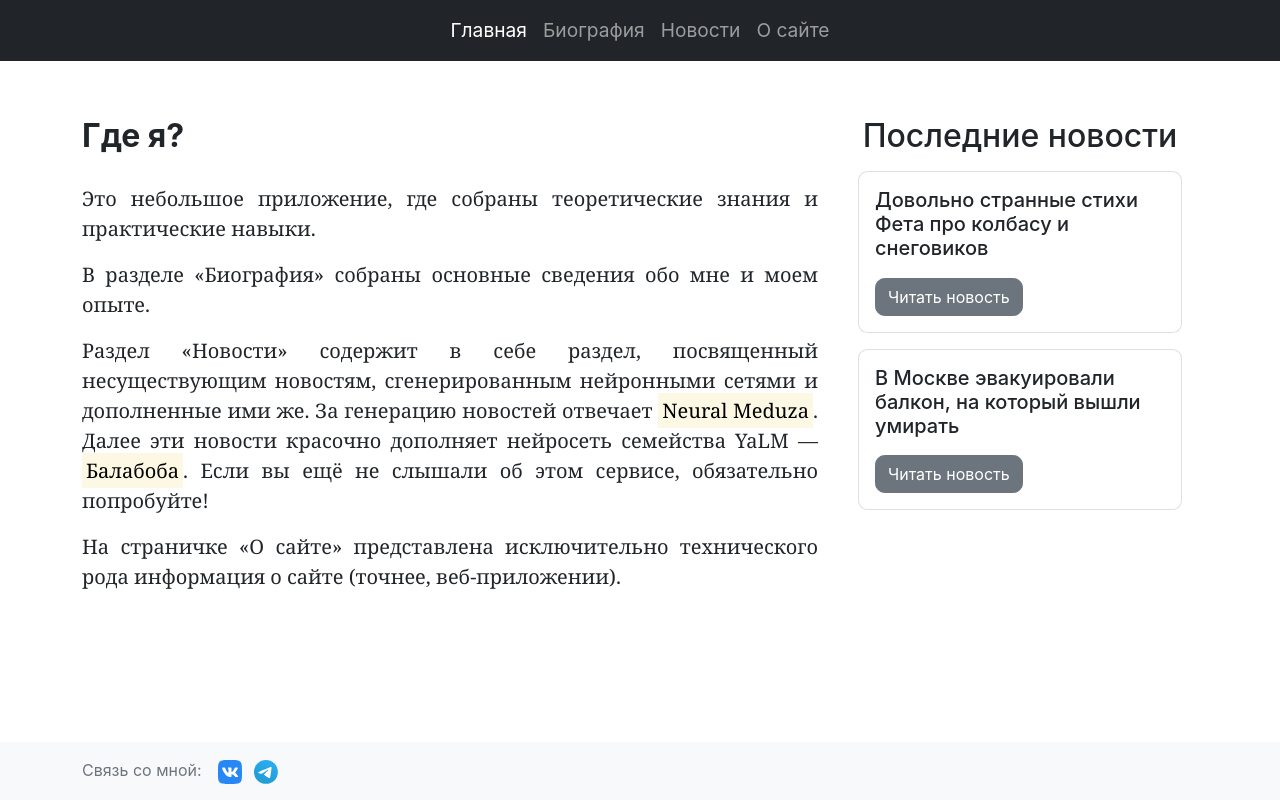
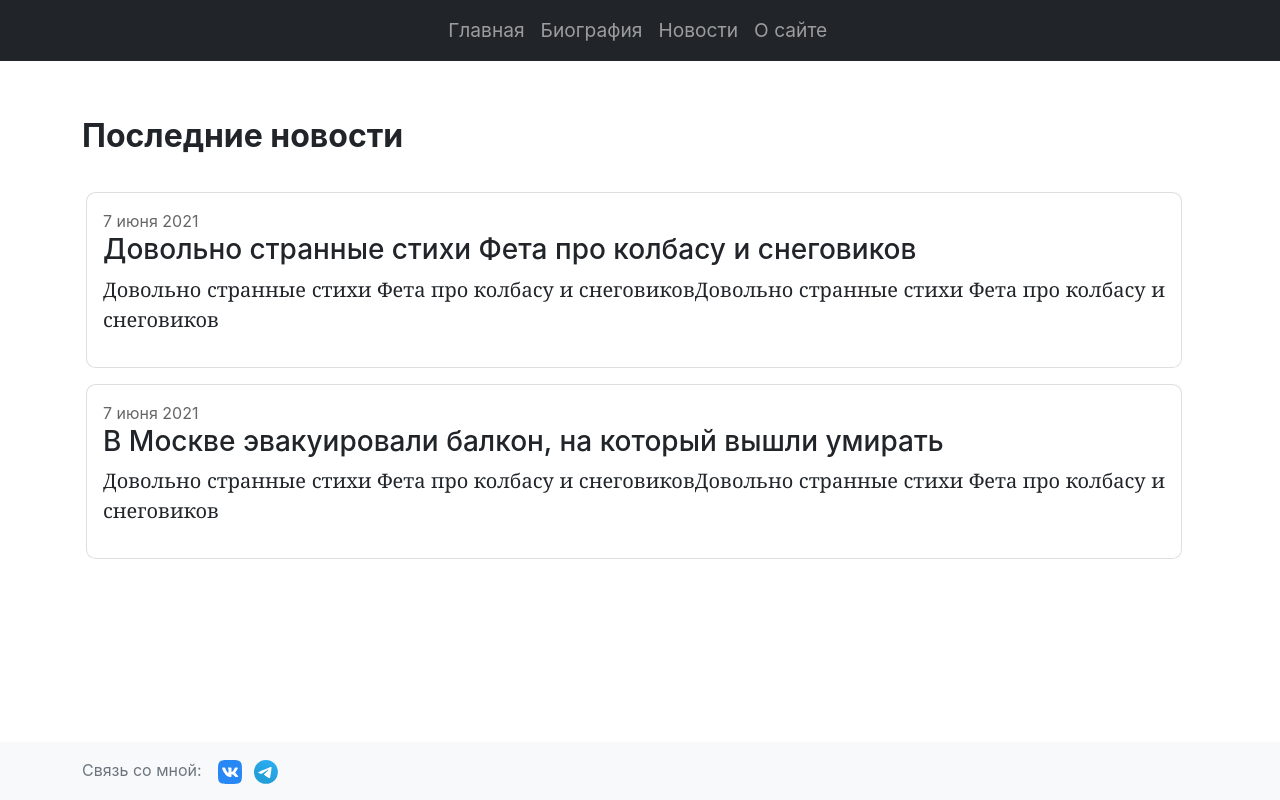
Before and after one commit to KIttojo/portfolio, a React (Create React App) app: page /news in a window 1280 px wide. Built offline with nearby package versions, Linux system fonts and the light colour scheme.

Commit message:
Added new pages via routers

```diff
--- a/src/App.css
+++ b/src/App.css
@@ -49,3 +49,7 @@
 .footer-icons {
   display: inline;
 }
+
+time {
+  color: #666;
+}
--- a/src/App.js
+++ b/src/App.js
@@ -1,45 +1,62 @@
 import React from 'react';
 import './App.css';
 
-import News from './News';
-import Header from './Header';
-import Footer from './Footer';
+import {BrowserRouter as Router, Switch, Route, Link} from 'react-router-dom';
+
+import NewsComp from './NewsPage';
+import Home from './Home';
+import Bio from './Bio';
+import About from './About';
+
+document.querySelectorAll("nav-link").forEach(item =>
+  item.addEventListener("click", () => item.classList.toggle("active"))
+);
+
 
 function App() {
   return (
     <div>
-      <Header />
-      <div className='container'>
-        <div className='row'>
-          <main className="col-8">
-            <h2 className="title"><strong>Где я?</strong></h2>
-            <article className="lead">
-              <p>
-                Это небольшое приложение, где собраны теоретические знания и практические навыки.
-              </p>
-              <p>
-                В разделе «Биография» собраны основные сведения обо мне и моем опыте.
-              </p>
-              <p>
-              Раздел «Новости» содержит в себе раздел, посвященный несуществующим новостям, сгенерированным нейронными сетями и дополненные ими же. За генерацию новостей отвечает <mark>Neural Meduza</mark>. Далее эти новости красочно дополняет нейросеть семейства YaLM — <mark>Балабоба</mark>. Если вы ещё не слышали об этом сервисе, обязательно попробуйте!
-              </p>
-              <p>
-              На страничке «О сайте» представлена исключительно технического рода информация о сайте (точнее, веб-приложении).
-              </p>
-            </article>
-          </main>
-          <aside className="col-4 news-react">
-            <div className="news-list">
-              <h2 className="news-title">Последние новости</h2>
-              <News />
+      <Router>
+        <header className="d-flex justify-content-center sticky-top bg-dark">
+        <nav className="navbar navbar-expand-md navbar-dark bg-dark">
+          <div className="container-fluid">
+            <button className="navbar-toggler" type="button" data-bs-toggle="collapse" data-bs-target="#navbarNavAltMarkup" aria-controls="navbarNavAltMarkup" aria-expanded="false" aria-label="Toggle navigation">
+              <span className="navbar-toggler-icon"></span>
+            </button>
+            <div className="collapse navbar-collapse" id="navbarNavAltMarkup">
+              <div className="navbar-nav">
+                <Link className="nav-link" to="/">Главная</Link>
+                <Link className="nav-link" to="/bio">Биография</Link>
+                <Link className="nav-link" to="/news">Новости</Link>
+                <Link className="nav-link" to="/about">О сайте</Link>
               </div>
-          </aside>
+            </div>.
+          </div>
+        </nav>
+      </header>
+
+      <Switch>
+        <Route path="/bio" component={Bio}></Route>
+        <Route path="/news" component={NewsComp}></Route>
+        <Route path="/about" component={About}></Route>
+        <Route path="/" component={Home}></Route>
+      </Switch>
+
+      <footer className="footer mt-auto py-3 fixed-bottom bg-light">
+        <div className="container">
+          <span className="text-muted">
+            <p className="footer-text">Связь со мной: </p>
+            <div className="footer-icons">
+            <a href="https://vk.com/id134517736"><svg fill="none" height="24" viewBox="0 0 48 48" width="48" xmlns="http://www.w3.org/2000/svg"><path d="m0 23c0-10.8423 0-16.26346 3.36827-19.63173s8.78943-3.36827 19.63173-3.36827h2c10.8423 0 16.2635 0 19.6317 3.36827 3.3683 3.36827 3.3683 8.78943 3.3683 19.63173v2c0 10.8423 0 16.2635-3.3683 19.6317-3.3682 3.3683-8.7894 3.3683-19.6317 3.3683h-2c-10.8423 0-16.26346 0-19.63173-3.3683-3.36827-3.3682-3.36827-8.7894-3.36827-19.6317z" fill="#2787f5"/><path clipRule="evenodd" d="m13.0009 15h-3.5008c-1.00024 0-1.2003.4708-1.2003.9898 0 .9271 1.18686 5.525 5.5262 11.6061 2.8929 4.1529 6.9687 6.4041 10.6776 6.4041 2.2253 0 2.5006-.5 2.5006-1.3612v-3.1388c0-1 .2108-1.1996.9154-1.1996.5193 0 1.4094.2596 3.4864 2.2619 2.3737 2.3731 2.765 3.4377 4.1001 3.4377h3.5008c1.0003 0 1.5004-.5 1.2119-1.4867-.3157-.9834-1.449-2.4103-2.9528-4.1016-.816-.9641-2.0399-2.0023-2.4108-2.5215-.5192-.6674-.3709-.9641 0-1.5573 0 0 4.2652-6.007 4.7103-8.0463.2225-.7417 0-1.2866-1.0587-1.2866h-3.5008c-.8901 0-1.3005.4708-1.5231.9898 0 0-1.7802 4.3384-4.3022 7.1565-.816.8157-1.1869 1.0753-1.632 1.0753-.2225 0-.5446-.2596-.5446-1.0011v-6.9339c0-.89-.2583-1.2866-1.0002-1.2866h-5.5013c-.5562 0-.8908.413-.8908.8045 0 .8436 1.261 1.0382 1.391 3.4113v5.1542c0 1.13-.2042 1.3349-.6492 1.3349-1.1868 0-4.0737-4.3578-5.7859-9.3442-.3355-.9692-.6721-1.3607-1.5668-1.3607z" fill="#fff" fillRule="evenodd"/></svg></a>
+            <a href="https://t.me/Kittojo"><svg xmlns="http://www.w3.org/2000/svg" viewBox="0 0 48 48" width="24" data-ember-extension="1"><defs><linearGradient id="a" x1="46" x2="29" y1="11" y2="52" gradientUnits="userSpaceOnUse"><stop stopColor="#2aabee" offset="0"/><stop stopColor="#229ed9" offset="1"/></linearGradient></defs><g transform="scale(0.69)"><circle cy="34.6" cx="34.6" r="34.6" fill="url(#a)"/><path d="M47.8 20.5s3.6-1.4 3.3 2c-.1 1.4-1 6.3-1.7 11.6L47 49.8s-.2 2.3-2 2.7c-1.8.4-4.5-1.4-5-1.8-.4-.3-7.5-4.8-10-7-.7-.6-1.5-1.8.1-3.2l10.5-10c1.2-1.2 2.4-4-2.6-.6l-14 9.5s-1.6 1-4.6.1l-6.5-2s-2.4-1.5 1.7-3c10-4.7 22.3-9.5 33.2-14z" fill="#fff"/></g></svg></a>
+            </div>
+          </span>
         </div>
-      </div>
-      <Footer />
+      </footer>
+    </Router>
     </div>
-
   );
 }
 
+
 export default App;
--- /dev/null
+++ b/src/Home.js
@@ -0,0 +1,38 @@
+import './App.css';
+
+import News from './News';
+
+function Home() {
+  return (
+    <div className='container'>
+      <div className='row'>
+        <main className="col-8">
+          <h2 className="title"><strong>Где я?</strong></h2>
+          <article className="lead">
+            <p>
+              Это небольшое приложение, где собраны теоретические знания и практические навыки.
+            </p>
+            <p>
+              В разделе «Биография» собраны основные сведения обо мне и моем опыте.
+            </p>
+            <p>
+            Раздел «Новости» содержит в себе раздел, посвященный несуществующим новостям, сгенерированным нейронными сетями и дополненные ими же. За генерацию новостей отвечает <mark>Neural Meduza</mark>. Далее эти новости красочно дополняет нейросеть семейства YaLM — <mark>Балабоба</mark>. Если вы ещё не слышали об этом сервисе, обязательно попробуйте!
+            </p>
+            <p>
+            На страничке «О сайте» представлена исключительно технического рода информация о сайте (точнее, веб-приложении).
+            </p>
+          </article>
+        </main>
+        <aside className="col-4 news-react">
+          <div className="news-list">
+            <h2 className="news-title">Последние новости</h2>
+            <News />
+            </div>
+        </aside>
+      </div>
+    </div>
+
+  );
+}
+
+export default Home;
--- a/src/News.js
+++ b/src/News.js
@@ -1,26 +1,29 @@
-import React from 'react';
 import './App.css';
+
+import {BrowserRouter as Router, Switch, Route, Link} from 'react-router-dom';
 
 function News() {
   return (
+    <Router>
       <ul className="list-group">
         <li className="list-group-item">
           <div className="card">
-          <div className="card-body">
+            <div className="card-body lead">
               <h5 className="card-title">Довольно странные стихи Фета про колбасу и снеговиков</h5>
-            <a href="#" className="btn btn-secondary">Читать новость</a>
+              <a href="/news" className="btn btn-secondary">Читать новость</a>
             </div>
           </div>
         </li>
         <li className="list-group-item">
           <div className="card">
-          <div className="card-body">
+            <div className="card-body lead">
               <h5 className="card-title">В Москве эвакуировали балкон, на который вышли умирать</h5>
-            <a href="#" className="btn btn-secondary">Читать новость</a>
+              <a href="/news" className="btn btn-secondary">Читать новость</a>
             </div>
           </div>
         </li>
       </ul>
+    </Router>
   );
 }
 
--- /dev/null
+++ b/src/NewsPage.js
@@ -0,0 +1,35 @@
+import './App.css';
+
+function NewsComp() {
+  return (
+    <div className='container'>
+      <div className='row'>
+        <h2 className="title"><strong>Последние новости</strong></h2>
+
+        <ul className="list-group">
+          <li className="list-group-item">
+            <div className="card">
+              <div className="card-body">
+                <time dateTime="2021-08-07T00:00:00.000Z">7 июня 2021</time>
+                <h3 className="card-title">Довольно странные стихи Фета про колбасу и снеговиков</h3>
+                <p className="lead">Довольно странные стихи Фета про колбасу и снеговиковДовольно странные стихи Фета про колбасу и снеговиков</p>
+              </div>
+            </div>
+          </li>
+          <li className="list-group-item">
+            <div className="card">
+              <div className="card-body">
+                <time dateTime="2021-08-07T00:00:00.000Z">7 июня 2021</time>
+                <h3 className="card-title">В Москве эвакуировали балкон, на который вышли умирать</h3>
+                <p className="lead">Довольно странные стихи Фета про колбасу и снеговиковДовольно странные стихи Фета про колбасу и снеговиков</p>
+              </div>
+            </div>
+          </li>
+        </ul>
+      </div>
+    </div>
+
+  );
+}
+
+export default NewsComp;
```
Also changed, not shown: src/About.js (+18 -7 lines), src/Bio.js (+19 -8 lines), src/Header.js (+7 -3 lines). Lines whose indentation alone changed are shown as unchanged.
